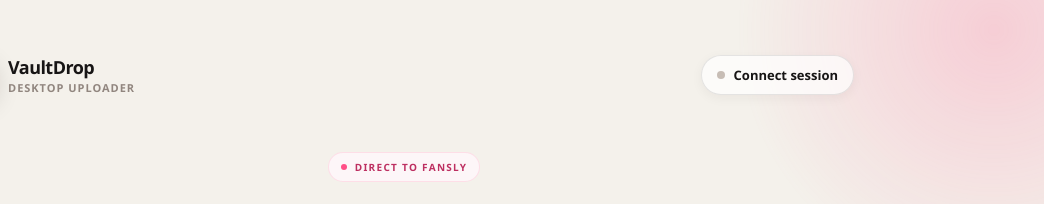
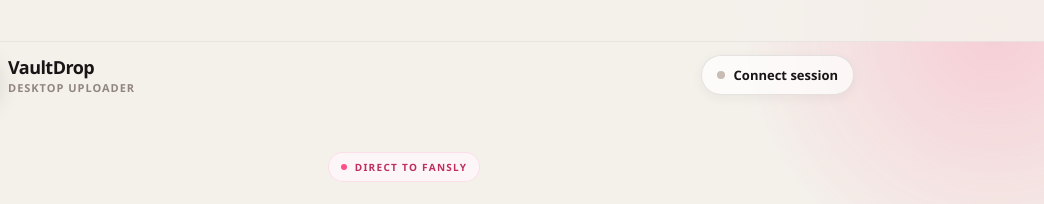
Before and after one commit to Zam6969/FanslyVaultUploader, an Electron app: page renderer/index.html in a window 1280 px wide. Shown: the top 204 px of the page, 236-1280 px from the left. Drawn offline with Linux system fonts and the light colour scheme; no server answers.

Commit message:
Keep window drag bar visible while scrolling

```diff
--- a/package.json
+++ b/package.json
@@ -1,6 +1,6 @@
 {
   "name": "vaultdrop-desktop",
-  "version": "1.3.0",
+  "version": "1.3.1",
   "description": "A focused desktop media uploader for the Fansly Vault.",
   "main": "main.cjs",
   "author": "VaultDrop",
--- a/renderer/styles.css
+++ b/renderer/styles.css
@@ -16,7 +16,7 @@ body::before { width: 520px; height: 520px; right: -210px; top: -230px; backgrou
 body::after { width: 420px; height: 420px; left: -180px; bottom: -220px; background: radial-gradient(circle, rgba(255,184,101,.18), rgba(255,184,101,0) 70%); }
 button { font: inherit; }
 .hidden { display: none !important; }
-.titlebar { height: 42px; -webkit-app-region: drag; }
+.titlebar { position: sticky; top: 0; z-index: 50; height: 42px; -webkit-app-region: drag; background: rgba(244,241,235,.88); border-bottom: 1px solid rgba(23,21,21,.05); backdrop-filter: blur(16px); }
 .app-shell { position: relative; z-index: 1; width: min(900px, calc(100% - 48px)); margin: 0 auto; padding-bottom: 42px; }
 
 .topbar { display: flex; align-items: center; justify-content: space-between; padding: 12px 0 22px; }
```
Also changed, not shown: 1 other file.
